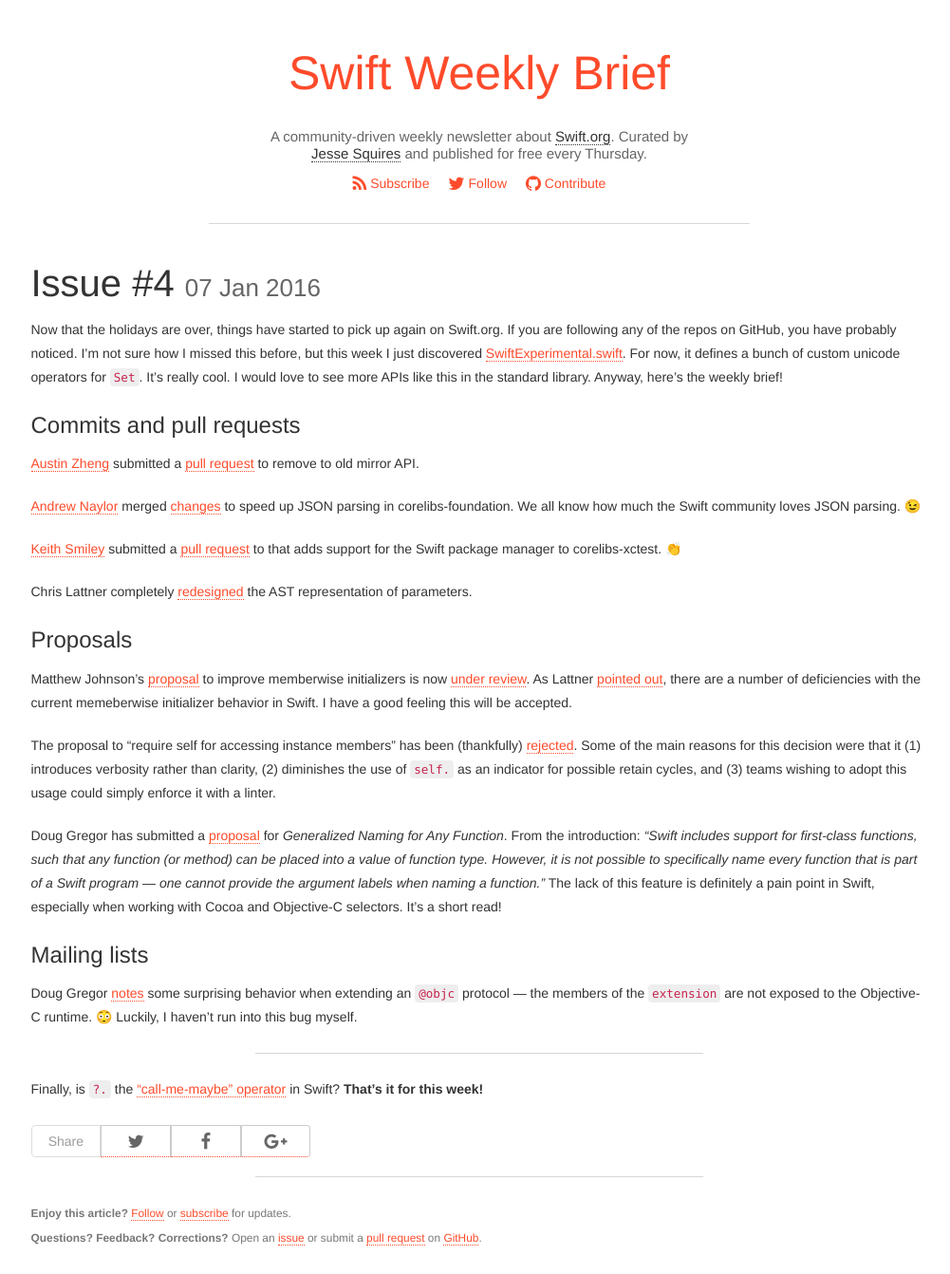
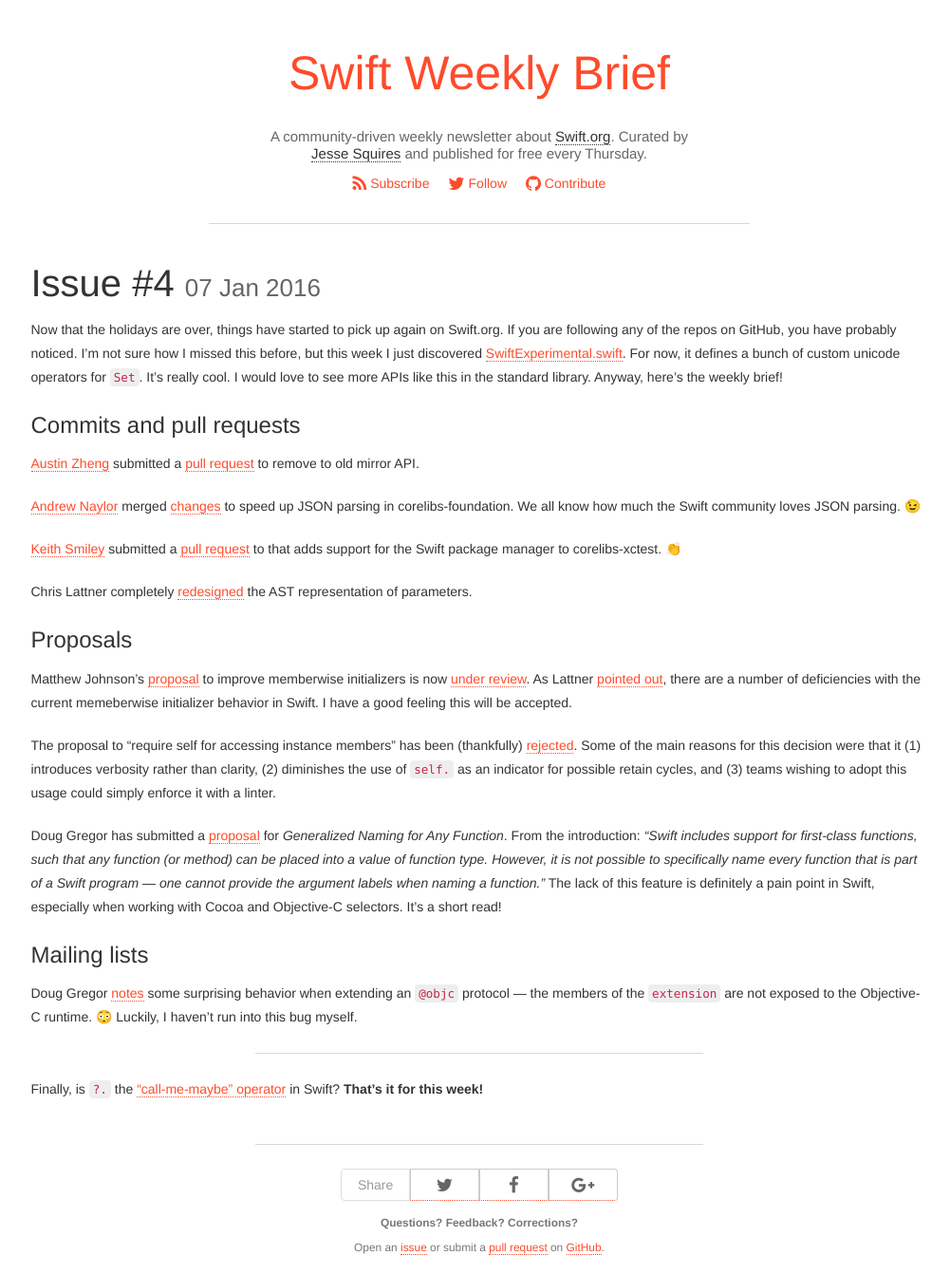
Before and after one commit to SwiftWeekly/swiftweekly.github.io, a Jekyll site: the page built from _posts/2016-01-07-issue-4.md, in a window 1280 px wide. Shown: the whole page at 95% size, without its empty margins (135-1136 px from the left). Built offline with Jekyll 4.4.1, drawn with Linux system fonts in a browser that asks for light colours; nearby versions of some CDN libraries; Markdown is read by kramdown in place of the engine named in the settings.

Commit message:
page refinements

```diff
--- a/_layouts/post.html
+++ b/_layouts/post.html
@@ -14,9 +14,11 @@
    </div> <!-- post-content -->
 </article>
 
+<hr>
+
 <div class="sharing">
    <div class="row">
-      <div class="col-md-4 col-sm-4 col-xs-12">
+      <div class="col-md-4 col-sm-4 col-xs-12 center">
          <div class="btn-group btn-group-justified" role="group">
 
             <div class="btn-group" role="group">
@@ -46,13 +48,10 @@
    </div> <!-- row -->
 </div> <!-- sharing -->
 
-<hr>
-
 <div>
-   <p class="text-muted">
+   <p class="text-muted text-center">
       <small>
-         <strong>Enjoy this article?</strong> <a href="http://bit.ly/jsqrsTW" target="_blank">Follow</a> or <a href="/feed.xml">subscribe</a> for updates.<br />
-         <strong>Questions? Feedback? Corrections?</strong>
+         <strong>Questions? Feedback? Corrections?</strong><br/>
          Open an <a href="{{ site.links.issue }}" target="_blank">issue</a> or submit a <a href="{{ site.links.pull }}" target="_blank">pull request</a> on <a href="{{ site.links.github }}" target="_blank">GitHub</a>.
       </small>
    </p>
--- a/css/style.css
+++ b/css/style.css
@@ -146,6 +146,10 @@
    background-color: #eeeeee;
 }
 
+.sharing {
+   padding: 0.5rem;
+}
+
 /* SOCIAL */
 
 .social a {
```
